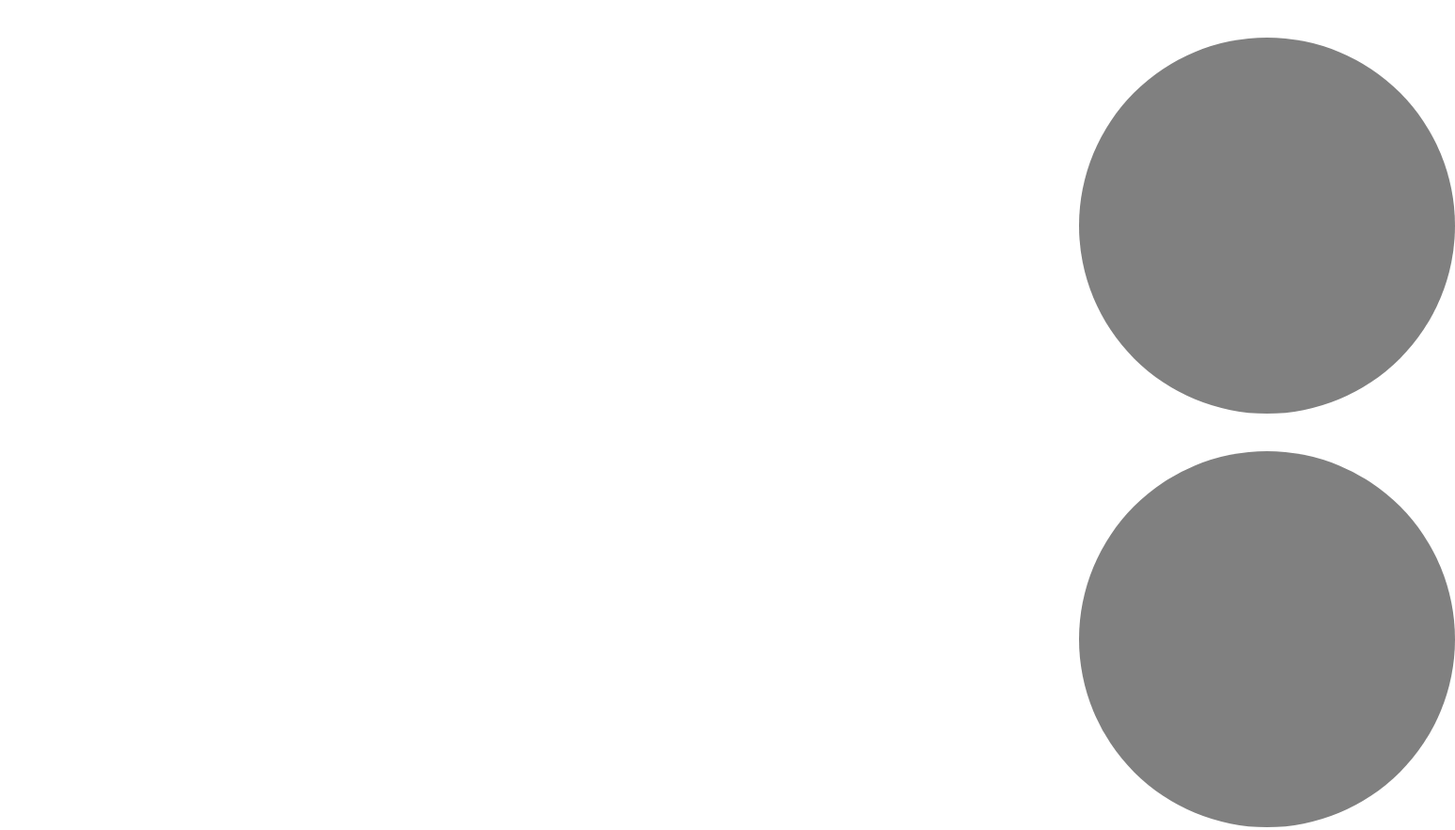
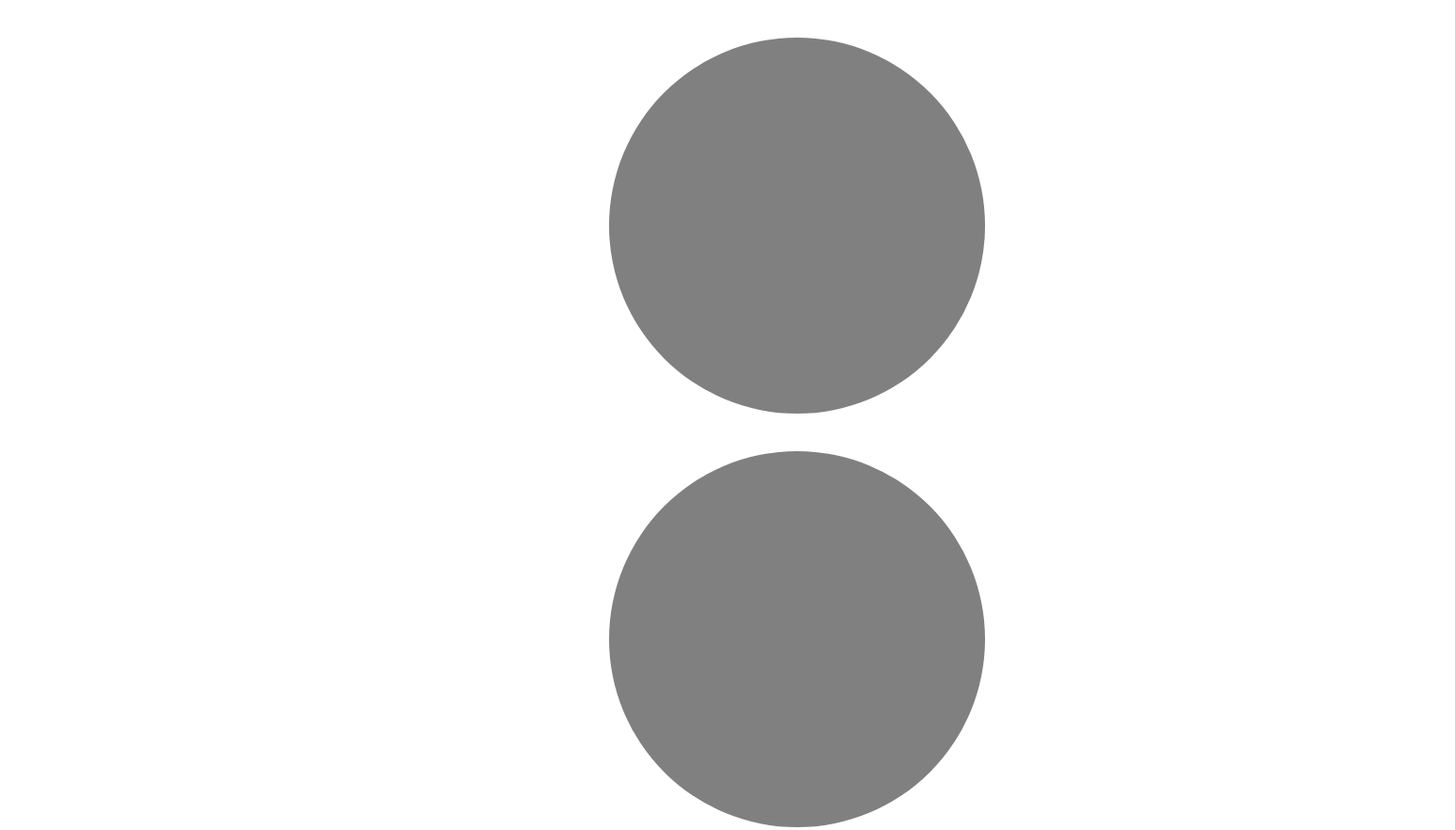
Before and after one commit to manishankar06/Traffic-light, a plain HTML site: page Traffic Light/index.html in a window 1280 px wide. Shown: the top 883 px of the page at 94% size, 1548 px wide, since content can reach past the window. Drawn offline with Linux system fonts and the light colour scheme.

Commit message:
index.html

```diff
--- a/Traffic Light/index.html
+++ b/Traffic Light/index.html
@@ -15,7 +15,7 @@
             margin: 40px;
             display: flex;
             position: relative;
-            left: 1100px;
+            left: 600px;
 
 
         }
@@ -27,13 +27,13 @@
             margin: 40px;
             display: flex;
             position: relative;
-            left: 1100px;
+            left: 600px;
 
 
         }
         .box, .sun{
             position: relative;
-            left: 1100px;
+            left: 600px;
         }
 
 
```
